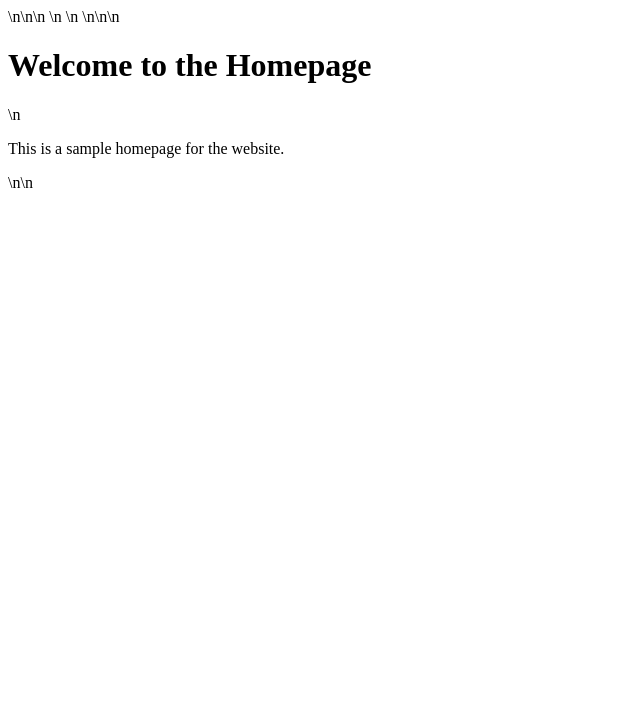
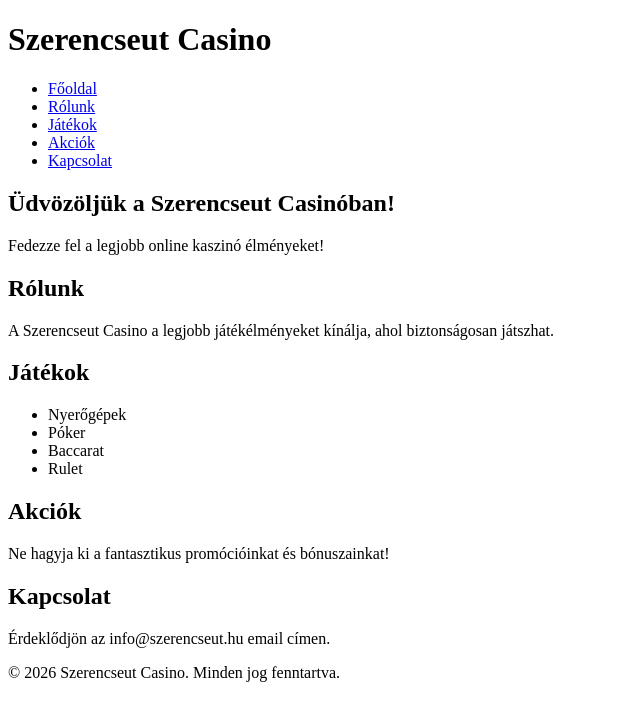
Before and after one commit to imyyxy/szerencseut, a plain HTML site: page index.html in a window 1280 px wide. Shown: the whole page, without its empty margins (0-640 px from the left). Drawn offline with Linux system fonts and the light colour scheme.

Commit message:
Create index.html for Hungarian casino website homepage

```diff
--- a/index.html
+++ b/index.html
@@ -1 +1,53 @@
-<!DOCTYPE html>\n<html lang="en">\n<head>\n    <meta charset="UTF-8">\n    <meta name="viewport" content="width=device-width, initial-scale=1.0">\n    <title>Homepage</title>\n</head>\n<body>\n    <h1>Welcome to the Homepage</h1>\n    <p>This is a sample homepage for the website.</p>\n</body>\n</html>
+<!DOCTYPE html>
+<html lang="hu">
+<head>
+    <meta charset="UTF-8">
+    <meta name="viewport" content="width=device-width, initial-scale=1.0">
+    <title>Szerencseut Casino</title>
+    <link rel="stylesheet" href="styles.css">
+</head>
+<body>
+    <header>
+        <h1>Szerencseut Casino</h1>
+        <nav>
+            <ul>
+                <li><a href="#home">Főoldal</a></li>
+                <li><a href="#about">Rólunk</a></li>
+                <li><a href="#games">Játékok</a></li>
+                <li><a href="#promotions">Akciók</a></li>
+                <li><a href="#contact">Kapcsolat</a></li>
+            </ul>
+        </nav>
+    </header>
+    <main>
+        <section id="home">
+            <h2>Üdvözöljük a Szerencseut Casinóban!</h2>
+            <p>Fedezze fel a legjobb online kaszinó élményeket!</p>
+        </section>
+        <section id="about">
+            <h2>Rólunk</h2>
+            <p>A Szerencseut Casino a legjobb játékélményeket kínálja, ahol biztonságosan játszhat.</p>
+        </section>
+        <section id="games">
+            <h2>Játékok</h2>
+            <ul>
+                <li>Nyerőgépek</li>
+                <li>Póker</li>
+                <li>Baccarat</li>
+                <li>Rulet</li>
+            </ul>
+        </section>
+        <section id="promotions">
+            <h2>Akciók</h2>
+            <p>Ne hagyja ki a fantasztikus promócióinkat és bónuszainkat!</p>
+        </section>
+        <section id="contact">
+            <h2>Kapcsolat</h2>
+            <p>Érdeklődjön az info@szerencseut.hu email címen.</p>
+        </section>
+    </main>
+    <footer>
+        <p>&copy; 2026 Szerencseut Casino. Minden jog fenntartva.</p>
+    </footer>
+</body>
+</html>
```
